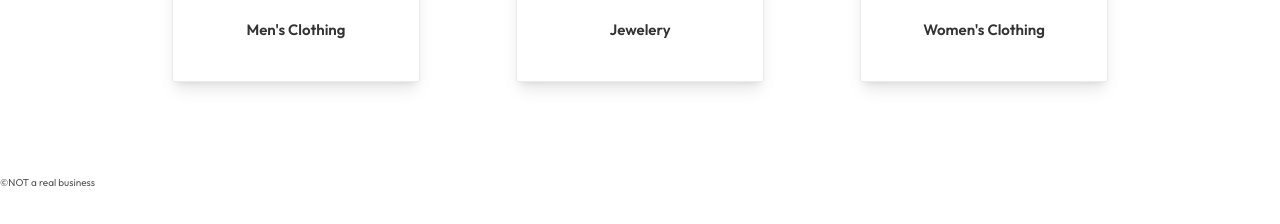
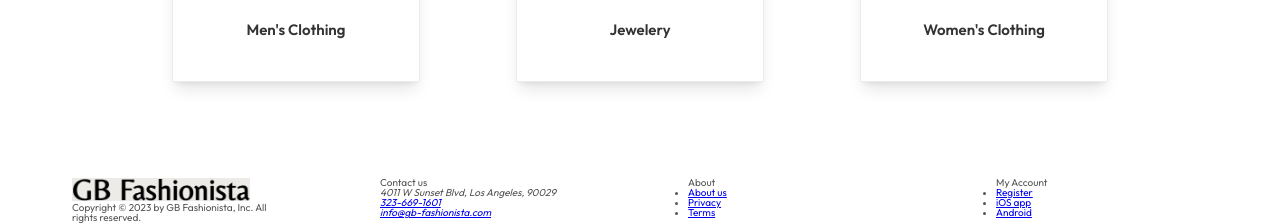
Before and after one commit to giuseppebrandi-byui/GB-Fashionista, a website built with Vite: page src/index.html in a window 1280 px wide. Shown: the part 1788-2012 px from the top of the page. Before the commit the page ends 1977 px from the top, so only its background shows below. Built offline with nearby package versions, Linux system fonts and the light colour scheme; a web font is replaced by a local one.

Commit message:
Added footer

```diff
--- a/src/css/style.css
+++ b/src/css/style.css
@@ -444,7 +444,7 @@ body {
   line-height: 2;
 }
 
-form {
+.newsletterForm {
   width: 100%;
   margin: 0;
   display: flex;
--- a/src/index.html
+++ b/src/index.html
@@ -15,11 +15,13 @@
   </head>
   <body>
     <header class="header">
-      <img
-        class="logo"
-        src="images/gb-fashionista-logo.png"
-        alt="GB Fashionista logo"
-      />
+      <a href="#">
+        <img
+          class="logo"
+          src="images/gb-fashionista-logo.png"
+          alt="GB Fashionista logo"
+        />
+      </a>
       <nav class="main-nav">
         <ul class="main-nav-list">
           <li><a class="main-nav-link" href="#">About</a></li>
@@ -117,7 +119,7 @@
             <h2>Sign Up for newsletters</h2>
             <p>Get email updates about our latest products and offers.</p>
           </div>
-          <form action="#">
+          <form class="newsletterForm" action="#">
             <input
               type="email"
               name="email"
@@ -168,6 +170,50 @@
         </div>
       </section>
     </main>
-    <footer>&copy;NOT a real business</footer>
+    <footer class="footer">
+      <div class="container-md grid grid--4-cols">
+        <div class="logo col">
+          <a href="#" class="footer-logo">
+            <img
+              class="logo"
+              src="images/gb-fashionista-logo.png"
+              alt="GB Fashionista logo"
+            />
+          </a>
+          <p class="copyright">
+            Copyright &copy; 2023 by GB Fashionista, Inc. All rights reserved.
+          </p>
+        </div>
+        <div class="address-col">
+          <p class="footer-headings">Contact us</p>
+          <address class="contacts">
+            <p>4011 W Sunset Blvd, Los Angeles, 90029</p>
+            <p>
+              <a href="tel:323-669-1601">323-669-1601</a><br /><a
+                href="mailto:info@gb-fashionista.com"
+                >info@gb-fashionista.com</a
+              >
+            </p>
+          </address>
+        </div>
+        <nav class="nav-col">
+          <p class="footer-heading">About</p>
+          <ul class="footer-nav">
+            <li><a href="#">About us</a></li>
+            <li><a href="#">Privacy</a></li>
+            <li><a href="#">Terms</a></li>
+          </ul>
+        </nav>
+        <nav class="nav-col">
+          <p class="footer-heading">My Account</p>
+          <ul class="footer-nav">
+            <li><a href="#">Register</a></li>
+            <li><a href="#">iOS app</a></li>
+            <li><a href="#">Android</a></li>
+            <!-- <li><img class="visa" src="images/visa.png" alt="" /></li> -->
+          </ul>
+        </nav>
+      </div>
+    </footer>
   </body>
 </html>
```
Also changed, not shown: src/images/visa.png (added).
